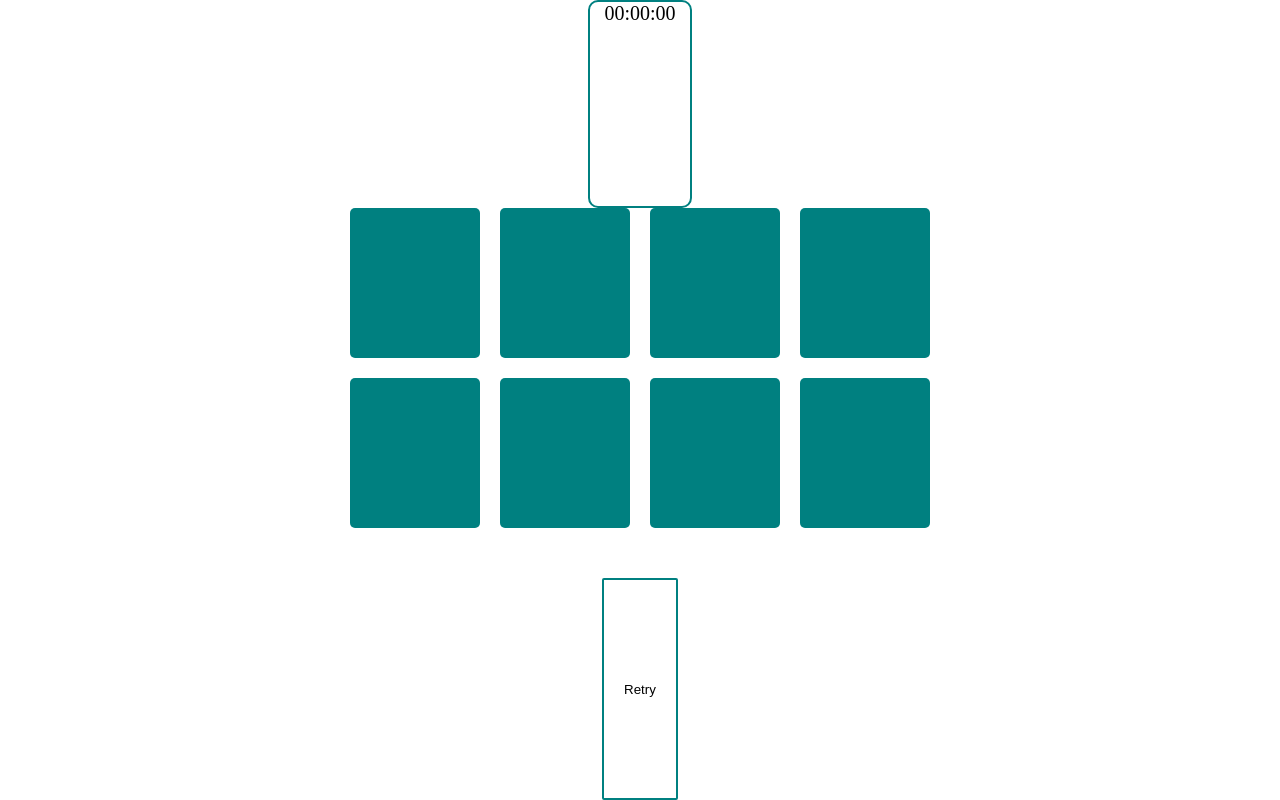
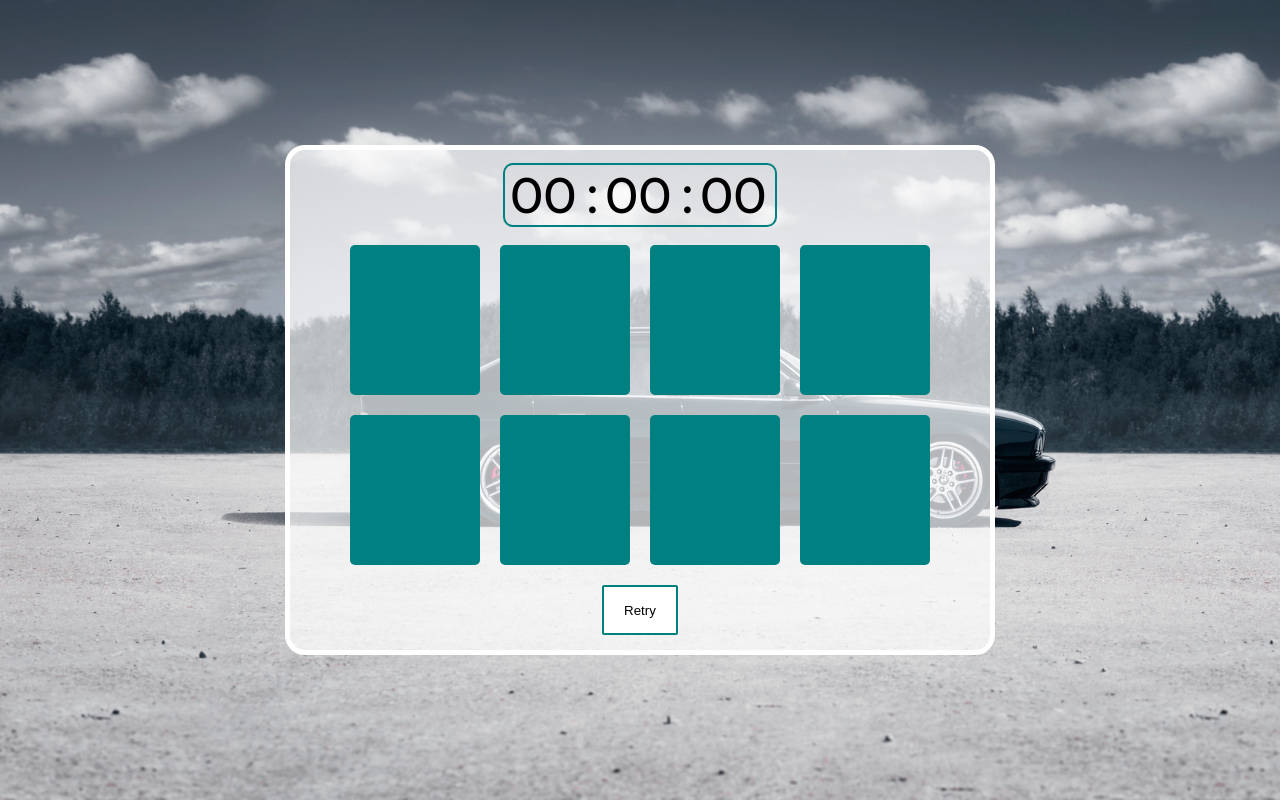
Before and after one commit to JI3BA/MemoryGame, a React (Create React App) app: page /field in a window 1280 px wide. Built offline with nearby package versions, Linux system fonts and the light colour scheme.

Commit message:
using redux in project

```diff
--- a/package.json
+++ b/package.json
@@ -8,8 +8,10 @@
     "@testing-library/user-event": "^13.5.0",
     "react": "^18.2.0",
     "react-dom": "^18.2.0",
+    "react-redux": "^8.0.4",
     "react-router-dom": "^6.4.1",
     "react-scripts": "5.0.1",
+    "redux": "^4.2.0",
     "web-vitals": "^2.1.4"
   },
   "scripts": {
--- a/src/component/SmallField.jsx
+++ b/src/component/SmallField.jsx
@@ -5,6 +5,7 @@ import volkswagen from '../img/Volkswagen.svg'
 import honda from '../img/Honda.svg'
 import Timer from "./timer/Timer";
 import '../styles/Field.css'
+import { useDispatch, useSelector } from "react-redux";
 
 const cards = [
     {id: 1, path: bmw},
@@ -19,11 +20,15 @@ const SmallField = () => {
   const [secondCard, setSecondCard] = useState(null)
   const [cardContainer, setCardContainer] = useState([])
   const [duplicate, setDuplicate] = useState(0)
+  const [active, setActive] = useState(false)
 
-  const [active, setActive] = useState(false);
+  const dispatch = useDispatch()
+  const level = useSelector(state => state.level)
+
 
   useEffect(() => {
     setCardContainer([...cards, ...cards].sort(() => 0.5 - Math.random()))
+    console.log(level);
   }, [])
 
   useEffect(() => {
@@ -90,7 +95,9 @@ const SmallField = () => {
     return(
       <div className="container">
         <div className='wrapper'>
+          <div className="playing-container">
             <Timer active={active}/>
+
             <div className='playing-field'>
               {cardContainer.map((item, index) =>
                   <div className='playing-card'
@@ -102,9 +109,12 @@ const SmallField = () => {
                   </div>
                   )
               }
+            </div>
 
+            <div className="btn-container">
+              <button className='btn-retry' onClick={refreshField}>Retry</button>
             </div>
-            <button className='btn-retry' onClick={refreshField}>Retry</button>
+          </div>
         </div>
       </div>
     )
--- a/src/component/pages/LogIn/LogIn.jsx
+++ b/src/component/pages/LogIn/LogIn.jsx
@@ -1,5 +1,6 @@
 import React, { useState } from "react";
 import { useEffect } from "react";
+import { useDispatch, useSelector } from "react-redux";
 import MyButton from "../../MyButton";
 import './LogIn.css'
 
@@ -9,6 +10,9 @@ const LogIn = () => {
     const [changeValue, setChangeValue] = useState('')
     const [nickDirty, setNickDirty] = useState(false)
     const [errorNick, setErrorNick] = useState('Введите правильно своё имя!')
+    const dispatch = useDispatch()
+    const getNickName = useSelector(state => state.name)
+    const getLevel = useSelector(state => state.level)
 
     const nameHandler = (e) => {
         setChangeValue(e.target.value)
@@ -26,11 +30,19 @@ const LogIn = () => {
 
     const handlerSubmit = (e) => {
         e.preventDefault()
+        console.log(getLevel);
     }
 
     useEffect(() => {
         if((level === 'Easy' || level === 'Average' || level === 'Hard') && nickDirty === false){
             setFormValid(true)
+            if(getLevel !== ''){
+                dispatch({type: 'GET_LEVEL', payload: ''})
+                dispatch({type: 'GET_LEVEL', payload: level})
+            }
+            if(getLevel === ''){
+                dispatch({type: 'GET_LEVEL', payload: level})
+            }
         }else{
             setFormValid(false)
         }
@@ -47,14 +59,15 @@ const LogIn = () => {
                 e.target.nextElementSibling.classList.remove('button--active')
                 e.target.nextElementSibling.nextElementSibling.classList.remove('button--active')
             }
+
         }else if(e.target.value === 'Average'){
             setLevel(e.target.value)
+            e.target.classList.add('button--active')
             if(e.target.previousElementSibling.classList.contains('button--active') || e.target.nextElementSibling.classList.contains('button--active')){
                 e.target.classList.add('button--active')
                 e.target.previousElementSibling.classList.remove('button--active')
                 e.target.nextElementSibling.classList.remove('button--active')
             }
-            e.target.classList.add('button--active')
         }else if(e.target.value === 'Hard'){
             setLevel(e.target.value)
             e.target.classList.add('button--active')
--- a/src/component/timer/Timer.css
+++ b/src/component/timer/Timer.css
@@ -1,13 +1,28 @@
-.timer-container{
+@import url('https://fonts.googleapis.com/css2?family=Montserrat:wght@100;200;300;400;500&display=swap');
+
+.timer{
     display: flex;
     justify-content: center;
+    align-items: center;
+    height: 60px;
+}
+
+.timer-container{
+    width: 270px;
+    display: flex;
+    justify-content: center;
+    align-items: center;
     border: 2px solid teal;
     border-radius: 10px;
-    max-width: 100px;
-    width: 100%;
 }
 
-.timer{
+span{
+    padding: 0 5px;
+}
 
-    font-size: 20px;
+.timer-time{
+    font-family: Montserrat;
+    font-weight: 500;
+    font-size: 50px;
+    width: 95px;
 }
--- a/src/component/timer/Timer.jsx
+++ b/src/component/timer/Timer.jsx
@@ -17,10 +17,12 @@ const Timer = ({active}) => {
     }, [active]);
 
     return(
-        <div className="timer-container">
-            <p className="timer timer-minutes">{("0" + Math.floor((time / 60000) % 60)).slice(-2)}<span>:</span></p>
-            <p className="timer timer-seconds">{("0" + Math.floor((time / 1000) % 60)).slice(-2)}<span>:</span></p>
-            <p className="timer timer-mseconds">{("0" + ((time / 10) % 100)).slice(-2)}</p>
+        <div className="timer">
+            <div className="timer-container">
+                <p className="timer-time timer-minutes"><span>{("0" + Math.floor((time / 60000) % 60)).slice(-2)}</span><span>:</span></p>
+                <p className="timer-time timer-seconds"><span>{("0" + Math.floor((time / 1000) % 60)).slice(-2)}</span><span>:</span></p>
+                <p className="timer-time timer-mseconds"><span>{("0" + ((time / 10) % 100)).slice(-2)}</span></p>
+            </div>
         </div>
     )
 }
--- a/src/index.js
+++ b/src/index.js
@@ -1,9 +1,38 @@
 import React from 'react';
 import ReactDOM from 'react-dom/client';
 import App from './App';
+import {createStore} from 'redux'
+import { Provider } from 'react-redux';
+
+const loginState = {
+  name: '',
+  level: ''
+}
+
+const GET_NAME = 'GET_NAME'
+const GET_LEVEL = 'GET_LEVEL'
+
+const reducer = (state = loginState, action) => {
+  switch(action.type){
+
+      case GET_NAME:
+        return {...state, name: state.name}
+
+      case GET_LEVEL:
+        return {...state, level: state.level + action.payload}
+
+      default:
+        return state
+
+  }
+}
+
+const store = createStore(reducer)
 
 
 const root = ReactDOM.createRoot(document.getElementById('root'));
 root.render(
-  <App />
+  <Provider store={store}>
+    <App />
+  </Provider>
 );
--- a/src/styles/Field.css
+++ b/src/styles/Field.css
@@ -1,6 +1,8 @@
 .container{
     display: flex;
     justify-content: center;
+    background-image: url('../img/bmwField.jpg');
+    background-size: cover;
 }
 
 .wrapper{
@@ -12,7 +14,21 @@
     align-items: center;
 }
 
+.playing-container{
+    display: flex;
+    flex-direction: column;
+    align-items: center;
+    justify-content: center;
+    width: 700px;
+    height: 500px;
+    background-color: rgba(255, 255, 255, 0.7);
+    border: 5px solid #ffffff;
+    border-radius: 20px;
+}
+
 .playing-field{
+    margin: 20px 0;
+    height: 320px;
     display: grid;
     grid-template-columns: repeat(4, 130px);
     grid-template-rows: repeat(2, 150px);
@@ -38,7 +54,7 @@
 }
 
 .playing-card__back--active{
-    background-color: white;
+    background-color: transparent ;
     transition: background-color 1s;
     z-index: 0;
 }
@@ -59,12 +75,15 @@
     z-index: 1;
 }
 
+.btn-container{
+    height: 50px;
+}
+
 .btn-retry{
     padding: 10px 20px;
     border-radius: 2px;
     border: 2px solid teal;
     background-color: white;
-    margin-top: 50px;
     cursor: pointer;
     transition: all 1s;
 }
@@ -90,5 +109,5 @@
 
 .playing-card__image--opened{
     transform: scale(1);
-    z-index: -1
+    z-index: 2;
 }
```
Also changed, not shown: src/component/store/index.js (added), src/img/bmwField.jpg (added), 1 other file (tests, documents, lock files or other folders). Lines whose indentation alone changed are shown as unchanged.
